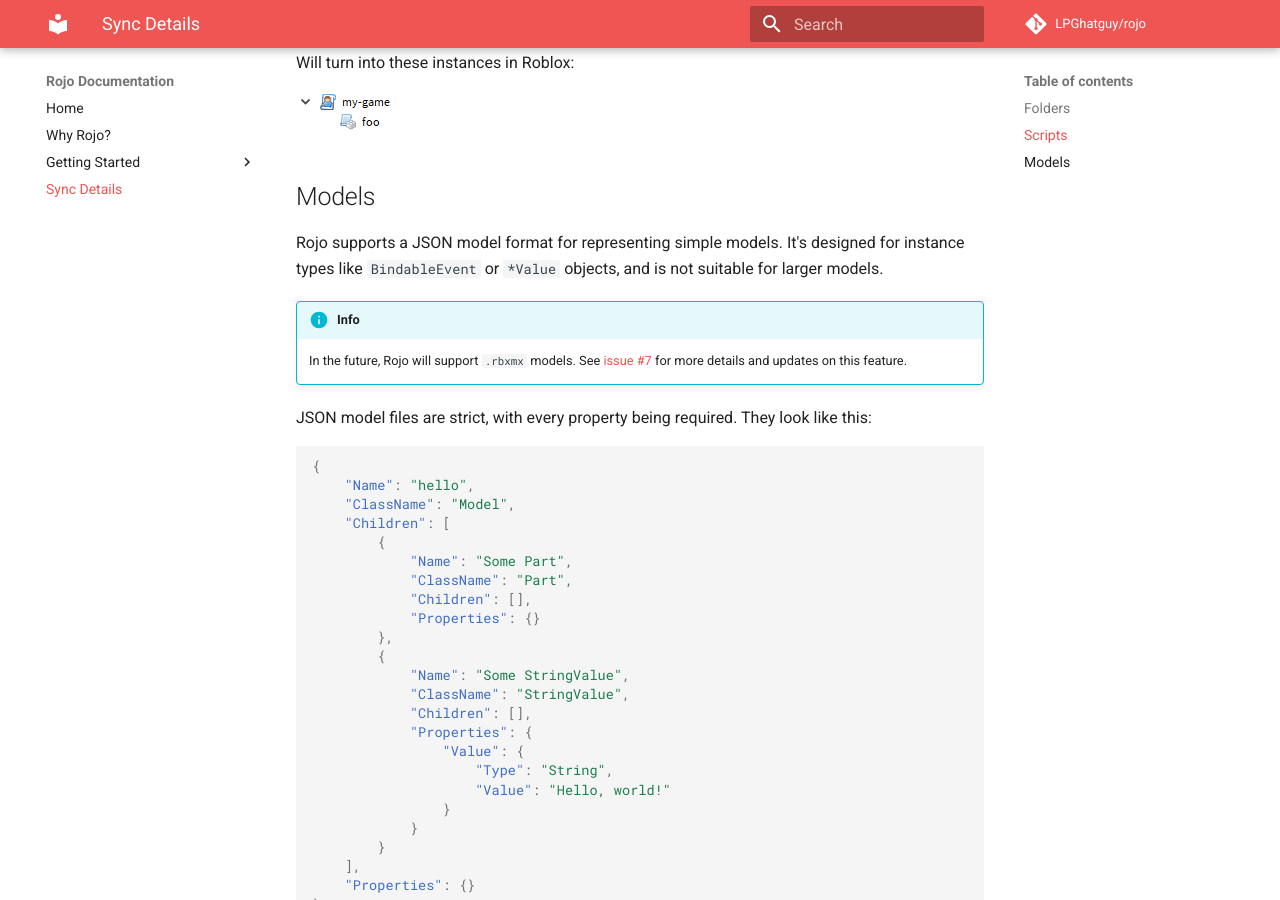
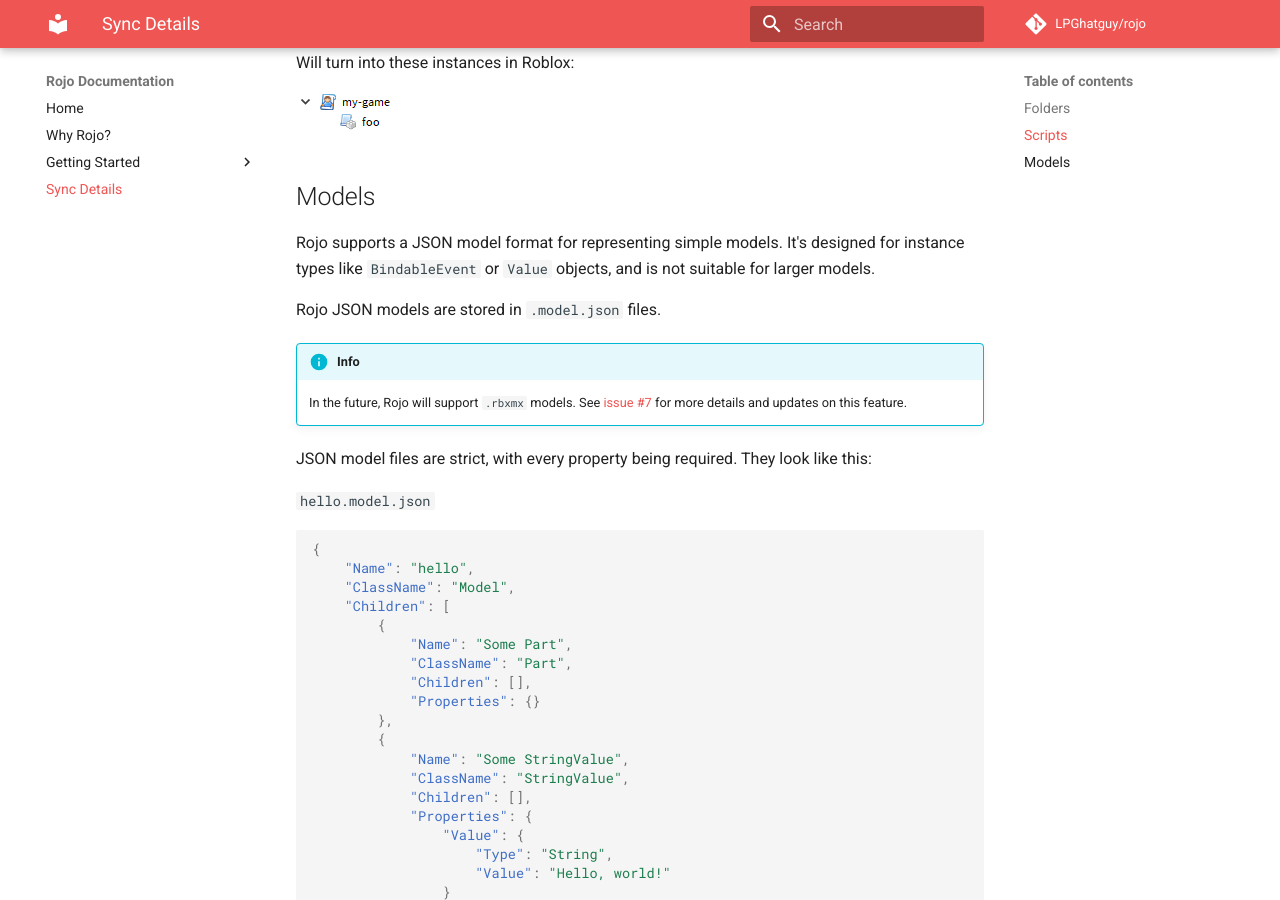
Before and after one commit to rojo-rbx/rojo, an MkDocs documentation site: the page built from docs/sync-details.md, in a window 1280 px wide and 900 px high, scrolled down 947 px. Built offline with MkDocs 1.6.1 and Material for MkDocs 9.7.7, drawn with Linux system fonts in a browser that asks for light colours; comment, search, counter and statistics services are not loaded; old or Windows-style settings are respelled for this version of MkDocs.

Commit message:
Update Sync Details docs to mention how JSON models work.
Closes #71.

````diff
--- a/docs/sync-details.md
+++ b/docs/sync-details.md
@@ -26,13 +26,16 @@
 ![Example of Roblox instances](/images/sync-example.png)
 
 ## Models
-Rojo supports a JSON model format for representing simple models. It's designed for instance types like `BindableEvent` or `*Value` objects, and is not suitable for larger models.
+Rojo supports a JSON model format for representing simple models. It's designed for instance types like `BindableEvent` or `Value` objects, and is not suitable for larger models.
+
+Rojo JSON models are stored in `.model.json` files.
 
 !!! info
     In the future, Rojo will support `.rbxmx` models. See [issue #7](https://github.com/LPGhatguy/rojo/issues/7) for more details and updates on this feature.
 
 JSON model files are strict, with every property being required. They look like this:
 
+`hello.model.json`
 ```json
 {
     "Name": "hello",
````
